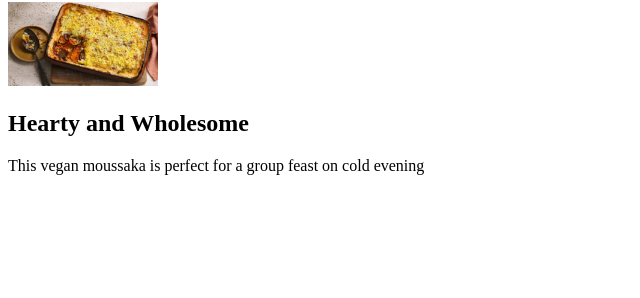
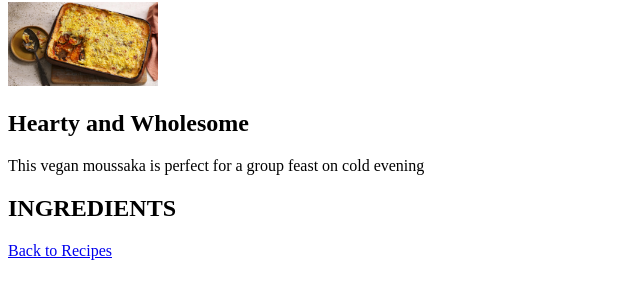
Before and after one commit to DogcalledCat/odin-recipes, a plain HTML site: page recipes/vegan-moussaka.html in a window 1280 px wide. Shown: the part 104-402 px from the top of the page, without its empty margins (0-640 px from the left). Drawn offline with Linux system fonts and the light colour scheme.

Commit message:
add link to index from recipes

```diff
--- a/recipes/vegan-moussaka.html
+++ b/recipes/vegan-moussaka.html
@@ -9,5 +9,13 @@
 
     <p><h2>Hearty and Wholesome</h2></p>
     <p>This vegan moussaka is perfect for a group feast on cold evening</p>
+
+    <h2>INGREDIENTS</h2>
+
+    <!--ADD INGREDIENTS
+    FOLLOWED BY INSTRUCTIONS
+SEE VEGAN CAKE PAGE FOR HELP-->
+
+<p><a href="../index.html">Back to Recipes</a></p>
 </body>
 </html>
```
Also changed, not shown: recipes/vegan-chocolate-cake.html (+1 -0 lines).
